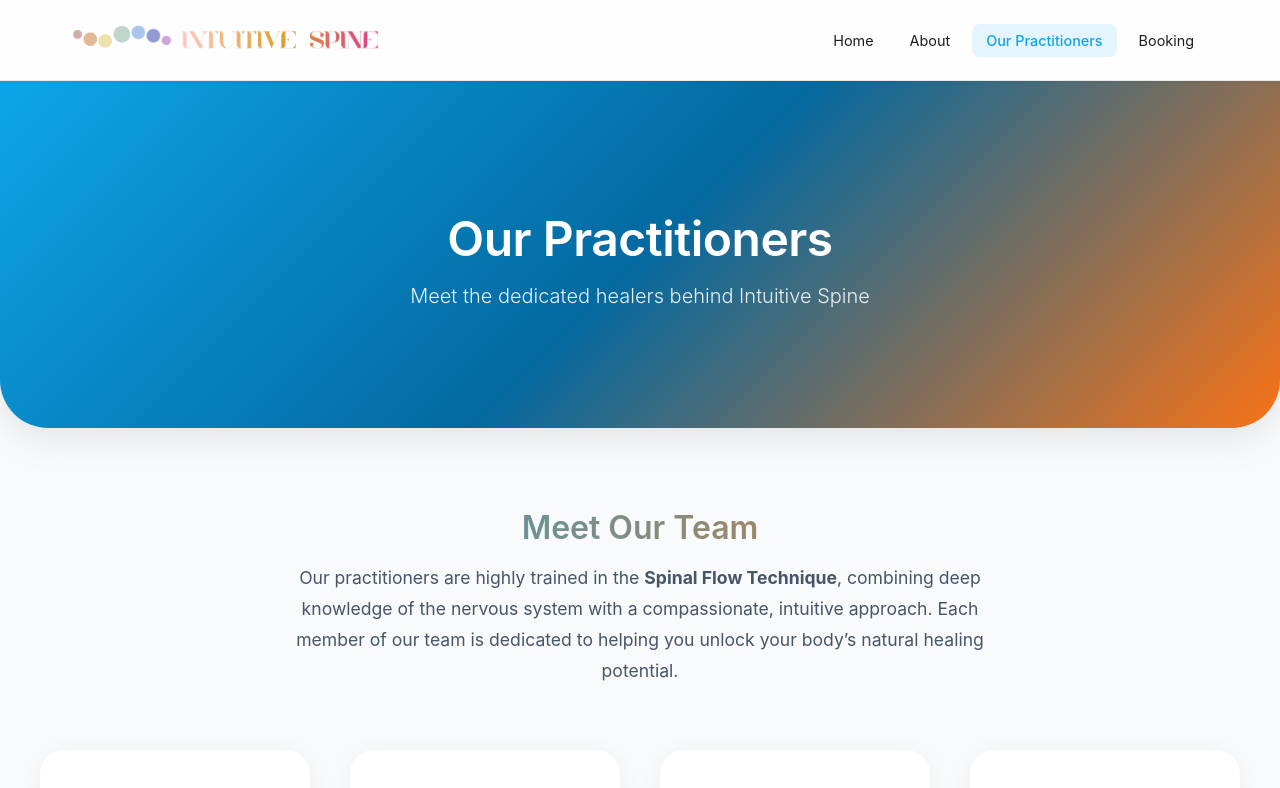
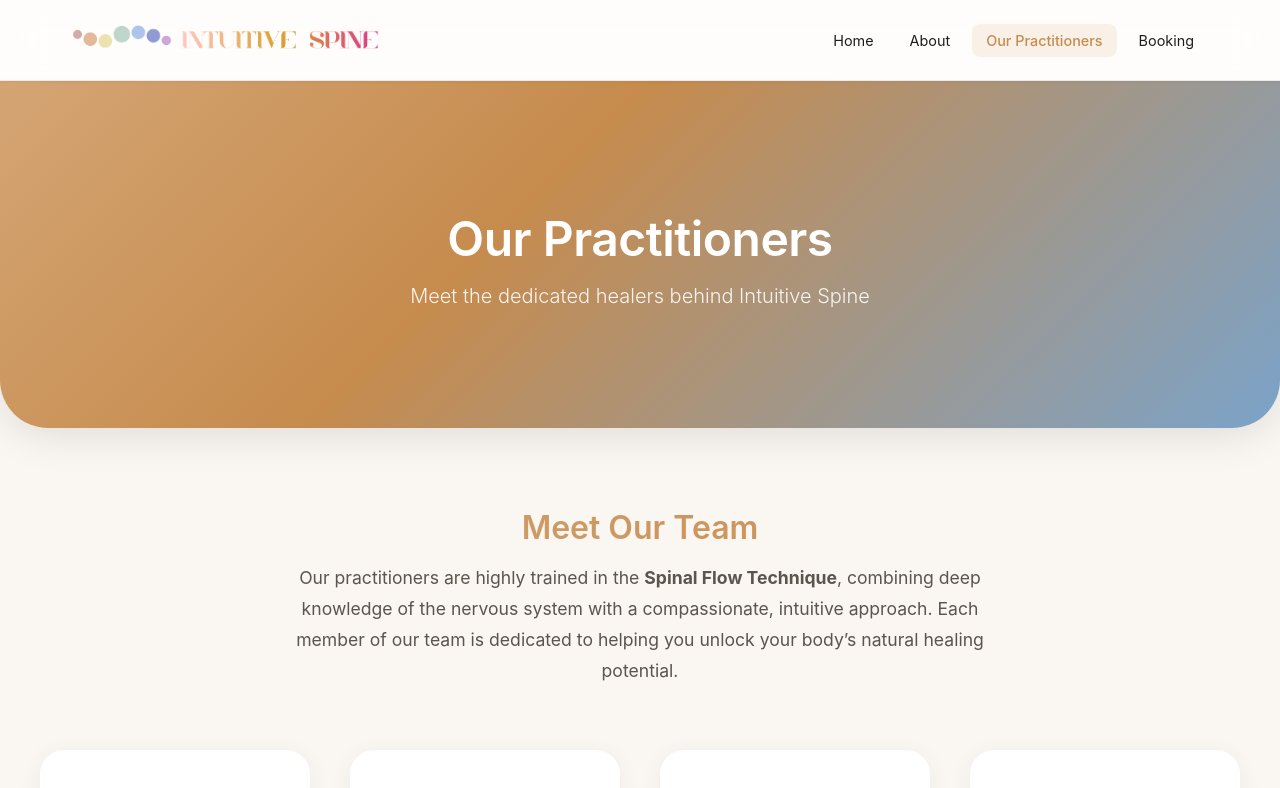
Before and after one commit to mahamjamal/intuitive-spine, a React (Vite) app: page /practitioners in a window 1280 px wide. Shown: the top 788 px of the page. Built offline with nearby package versions, Linux system fonts and the light colour scheme.

Commit message:
Update color palette from blue to warm sunset colors (orange, gold, sage)
Co-authored-by: mahamjamal <105470763+mahamjamal@users.noreply.github.com>

```diff
--- a/src/components/Navigation.css
+++ b/src/components/Navigation.css
@@ -66,7 +66,7 @@
 }
 
 .nav-links a.active {
-  background-color: rgba(14, 165, 233, 0.1);
-  color: #0ea5e9;
+  background-color: rgba(212, 165, 116, 0.15);
+  color: #C68B4D;
   font-weight: 500;
 }
--- a/src/pages/Practitioners.css
+++ b/src/pages/Practitioners.css
@@ -95,7 +95,7 @@
 }
 
 .btn-primary {
-  background: linear-gradient(90deg, #0ea5e9, #f97316);
+  background: linear-gradient(90deg, #D4A574, #C4A4A0);
   color: white;
   padding: 0.85rem 2rem;
   border-radius: 999px;
--- a/src/styles/theme.css
+++ b/src/styles/theme.css
@@ -3,21 +3,23 @@
    ============================================ */
 
 :root {
-  /* Colors */
-  --color-primary: #0ea5e9;
-  --color-primary-dark: #0369a1;
-  --color-secondary: #f97316;
-  --color-text-primary: #1e1e1e;
-  --color-text-secondary: #475569;
-  --color-text-tertiary: #64748b;
-  --color-bg-primary: #f9fafb;
+  /* Colors - Warm palette inspired by sunset imagery */
+  --color-primary: #D4A574;
+  --color-primary-dark: #C68B4D;
+  --color-secondary: #C4A4A0;
+  --color-accent: #B5C9BC;
+  --color-accent-blue: #7BA3C9;
+  --color-text-primary: #3D3530;
+  --color-text-secondary: #5C544E;
+  --color-text-tertiary: #7A716A;
+  --color-bg-primary: #FAF6F1;
   --color-bg-secondary: #ffffff;
-  --color-bg-light: #f8fafc;
+  --color-bg-light: #F5F0E8;
 
-  /* Gradients */
-  --gradient-hero: linear-gradient(135deg, #0ea5e9 0%, #0369a1 50%, #f97316 100%);
-  --gradient-text: linear-gradient(90deg, #0ea5e9, #f97316);
-  --gradient-button: linear-gradient(90deg, #0ea5e9, #f97316);
+  /* Gradients - Warm sunset-inspired */
+  --gradient-hero: linear-gradient(135deg, #D4A574 0%, #C68B4D 40%, #7BA3C9 100%);
+  --gradient-text: linear-gradient(90deg, #D4A574, #C68B4D);
+  --gradient-button: linear-gradient(90deg, #D4A574, #C4A4A0);
 
   /* Typography */
   --font-family: -apple-system, BlinkMacSystemFont, "SF Pro Display", "Helvetica Neue", sans-serif;
```
